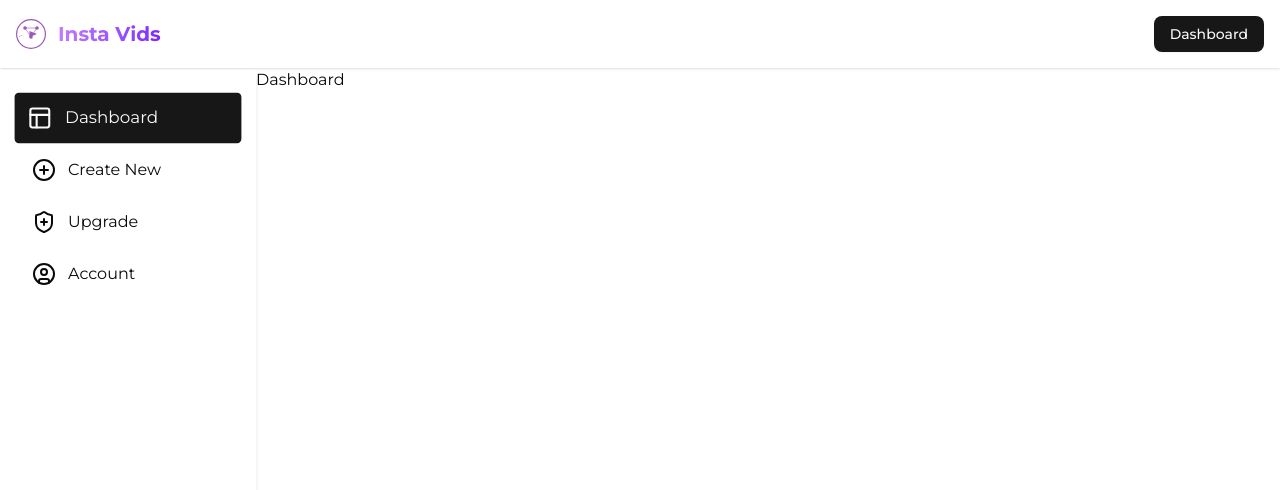
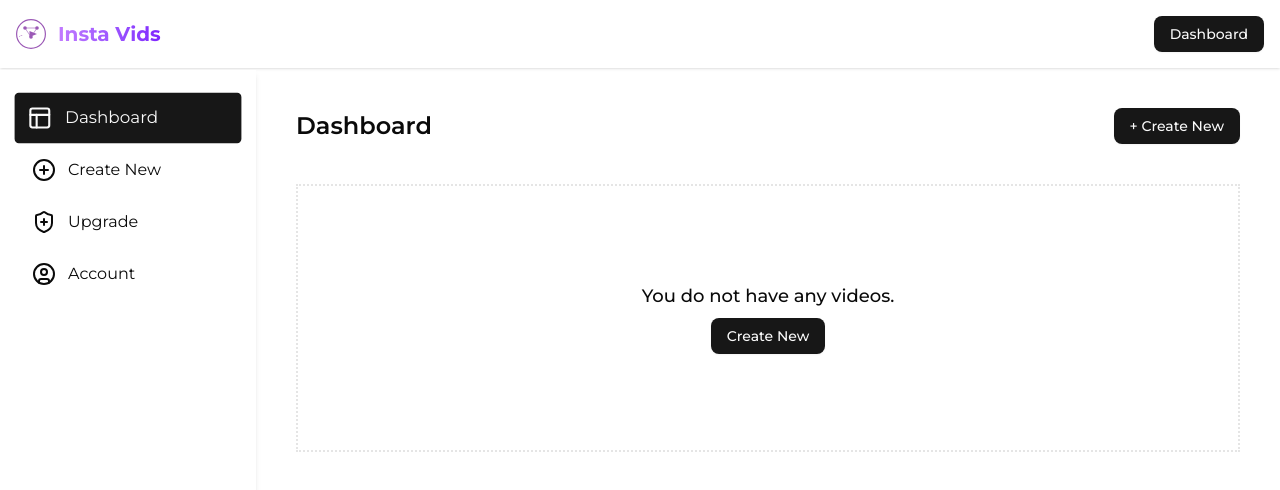
Before and after one commit to jawahiir98/insta-vid-nextjs, a Next.js app: page /dashboard in a window 1280 px wide. Shown: the top 490 px of the page. Built offline with nearby package versions, Linux system fonts and the light colour scheme; no server answers.

Commit message:
Main content, empty view, create new page

```diff
--- /dev/null
+++ b/src/app/dashboard/_components/EmptyState.tsx
@@ -0,0 +1,14 @@
+import {Button} from "@/components/ui/button";
+import Link from "next/link";
+
+
+export const EmptyState = () => {
+    return (
+        <div className={'p-5 flex items-center flex-col mt-10 border-2 border-dotted py-24'}>
+            <span className={'font-medium text-lg mb-2'}>You do not have any videos.</span>
+            <Link href={'/dashboard/create-new'}>
+                <Button>Create New</Button>
+            </Link>
+        </div>
+    )
+}
--- a/src/app/dashboard/_components/SideNav.tsx
+++ b/src/app/dashboard/_components/SideNav.tsx
@@ -6,7 +6,7 @@ import { CircleUser, PanelsTopLeft, PlusCircleIcon, ShieldPlusIcon } from 'lucid
 
 const menuOptions = [
     { id: 1, name: 'Dashboard', path: '/dashboard', icon: PanelsTopLeft },
-    { id: 2, name: 'Create New', path: '/create-new', icon: PlusCircleIcon },
+    { id: 2, name: 'Create New', path: '/dashboard/create-new', icon: PlusCircleIcon },
     { id: 3, name: 'Upgrade', path: '/upgrade', icon: ShieldPlusIcon },
     { id: 4, name: 'Account', path: '/account', icon: CircleUser },
 ]
--- /dev/null
+++ b/src/app/dashboard/create-new/page.tsx
@@ -0,0 +1,8 @@
+
+
+    function CreateNew() {
+        return(
+            <div>Create new video</div>
+        )
+    }
+    export default CreateNew;
--- a/src/app/dashboard/layout.tsx
+++ b/src/app/dashboard/layout.tsx
@@ -10,7 +10,7 @@ function DashboardLayout({ children }: { children: React.ReactNode }) {
       </div>
       <div>
         <Header />
-        <div className={'md:ml-64'}>
+        <div className={'md:ml-64 p-10'}>
             {children}
         </div>
       </div>
--- a/src/app/dashboard/page.tsx
+++ b/src/app/dashboard/page.tsx
@@ -1,11 +1,25 @@
-import React from "react";
+"use client"
 
-function Dasboard() {
+import {useState} from "react";
+import {Button} from "@/components/ui/button";
+import Link from "next/link";
+import {EmptyState} from "@/app/dashboard/_components/EmptyState";
+
+function Dashboard() {
+    const [videoList, setVideoList] = useState([])
   return (
     <div>
-      <div className="">Dashboard</div>
+      <div className="flex items-center justify-between">
+          <h2 className={'text-2xl font-semibold'}>Dashboard</h2>
+          <Link href='/dashboard/create-new'>
+              <Button>+ Create New</Button>
+          </Link>
+      </div>
+        {videoList?.length === 0 && (
+            <EmptyState />
+        )}
     </div>
   );
 }
 
-export default Dasboard;
+export default Dashboard;
```
